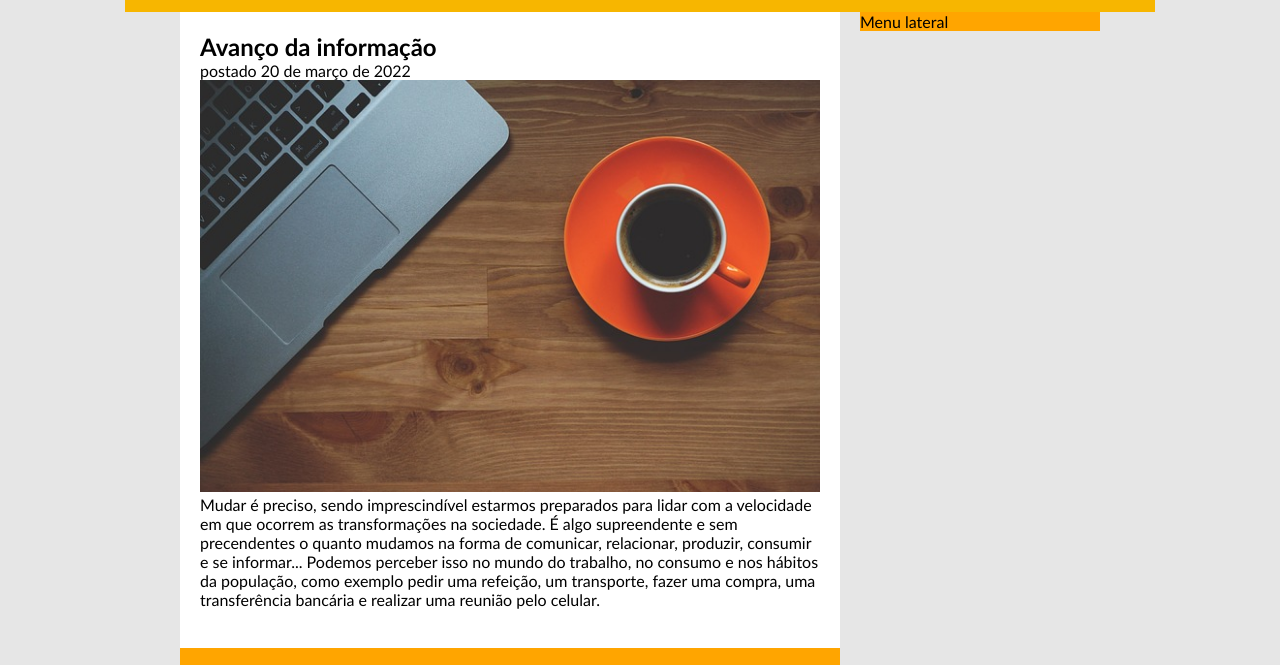
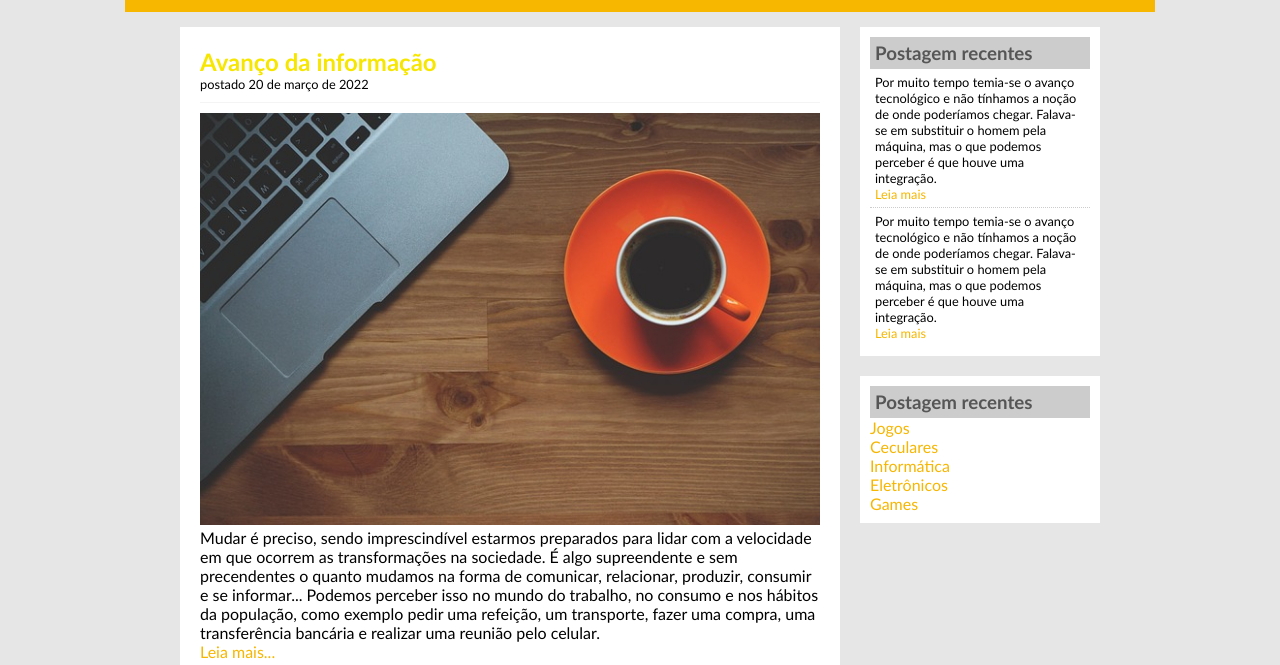
Before and after one commit to LucaasEmanueel/projeto-tecblog, a plain HTML site: page index.html in a window 1280 px wide. Shown: the part 125-790 px from the top of the page. Drawn offline with Linux system fonts and the light colour scheme.

Commit message:
Versão final do Blog

```diff
--- a/estilo.css
+++ b/estilo.css
@@ -27,12 +27,9 @@ body{
 #area-principal{
 	width: 920px;
 	margin: auto;
-
+	padding: 15px;
 }
 
-#area-postagens, #area-lateral{
-	background: orange;
-}
 #area-postagens{
 	width: 660px;
 	float: left;
@@ -48,6 +45,11 @@ body{
 	margin-bottom: 20px;
 	background: white;
 }
+.conteudo-lateral{
+	background: white;
+	padding: 10px;
+	margin-bottom: 20px;
+}
 #rodape{
 	background: #CCC;
 	text-align: center;
@@ -60,14 +62,24 @@ a{
 	text-decoration: none;
 }
 a:link, a:visited{
+	color: #f7b600;
+
+}
+
+a:hover{
+	text-decoration: underline;
+}
+#area-cabecalho a:link, #area-cabecalho a:visited{
 	color: #fff;
 	padding: 8px 12px;
 }
 
-a:hover{
+#area-cabecalho a:hover{
 	background: #fff;
 	color: #f7b600;
+	text-decoration: none;
 }
+
 
 
 /* Formatação Geral */
@@ -79,3 +91,24 @@ h1{
 .branco{
 	color: white;
 }
+.data-postagem{
+	font-size: 0.8em;
+	border-bottom: 1px solid #f4f4f4;
+	padding-bottom: 10px;
+	margin-bottom: 10px;
+	display: block;
+}
+.postagem-lateral{
+	font-size: 0.8em;
+	padding: 5px;
+	border-bottom: 1px dotted #CCC;
+}
+h2{
+	color: #f7e600;
+}
+
+h3{
+	color: #565656;
+	background: #CCC;
+	padding: 5px;
+}
--- a/index.html
+++ b/index.html
@@ -28,8 +28,17 @@
       <!-- Abertura postagem -->
       <div class="postagem">
         <h2>Avanço da informação</h2>
-        <span>postado 20 de março de 2022</span>
+        <span class="data-postagem">postado 20 de março de 2022</span>
         <img width="620px" src="imagens/imagem1.jpg">
+        <p>Mudar é preciso, sendo imprescindível estarmos preparados para lidar com a velocidade em que ocorrem as transformações na sociedade. É algo supreendente e sem precendentes o quanto mudamos na forma de comunicar, relacionar, produzir, consumir e se informar... Podemos perceber isso no mundo do trabalho, no consumo e nos hábitos da população, como exemplo pedir uma refeição, um transporte, fazer uma compra, uma transferência bancária e realizar uma reunião pelo celular.</p>
+        <a href="">Leia mais...</a>
+      </div> <!-- // Fechamento postagem -->
+
+       <!-- Abertura postagem -->
+      <div class="postagem">
+        <h2>Avanço da informação</h2>
+        <span class="data-postagem">postado 10 de março de 2022</span>
+        <img width="620px" src="imagens/imagem2.jpg">
         <p>Mudar é preciso, sendo imprescindível estarmos preparados para lidar com a velocidade em que ocorrem as transformações na sociedade. É algo supreendente e sem precendentes o quanto mudamos na forma de comunicar, relacionar, produzir, consumir e se informar... Podemos perceber isso no mundo do trabalho, no consumo e nos hábitos da população, como exemplo pedir uma refeição, um transporte, fazer uma compra, uma transferência bancária e realizar uma reunião pelo celular.</p>
         <a href="">Leia mais...</a>
       </div> <!-- // Fechamento postagem -->
@@ -37,7 +46,30 @@
     </div>
 
     <div id="area-lateral">
-      Menu lateral
+
+      <div class="conteudo-lateral">
+        <h3>Postagem recentes</h3>
+        <div class="postagem-lateral">
+        <p>Por muito tempo temia-se o avanço tecnológico e não tínhamos a noção de onde poderíamos chegar. Falava-se em substituir o homem pela máquina, mas o que podemos perceber é que houve uma integração.</p>
+        <a href="">Leia mais</a>
+
+        </div>
+        <div class="postagem-lateral" style="border-bottom: none;">
+         <p>Por muito tempo temia-se o avanço tecnológico e não tínhamos a noção de onde poderíamos chegar. Falava-se em substituir o homem pela máquina, mas o que podemos perceber é que houve uma integração.</p>
+         <a href="">Leia mais</a>
+        </div>
+      </div>
+
+
+      <div class="conteudo-lateral">
+        <h3>Postagem recentes</h3>
+        <a href="">Jogos</a><br>
+        <a href="">Ceculares</a><br>
+        <a href="">Informática</a><br>
+        <a href="">Eletrônicos</a><br>
+        <a href="">Games</a><br>
+      </div>
+
     </div>
 
     <div id="rodape">
```
